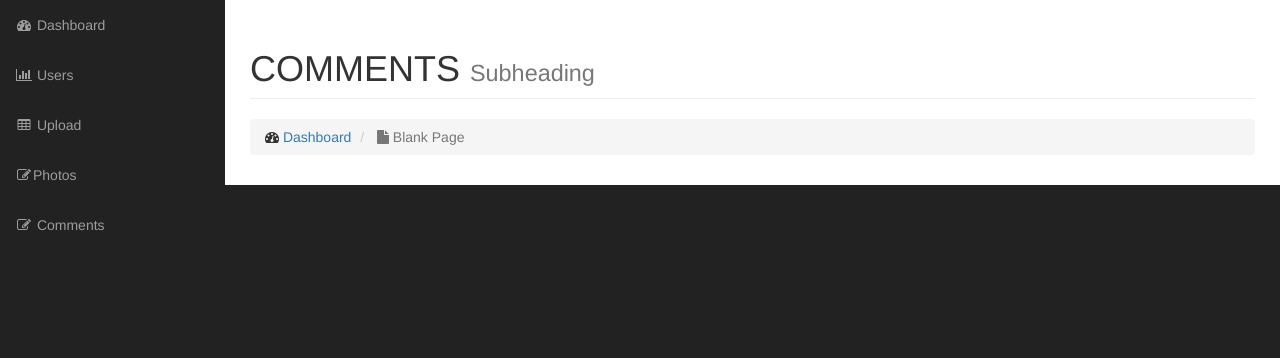
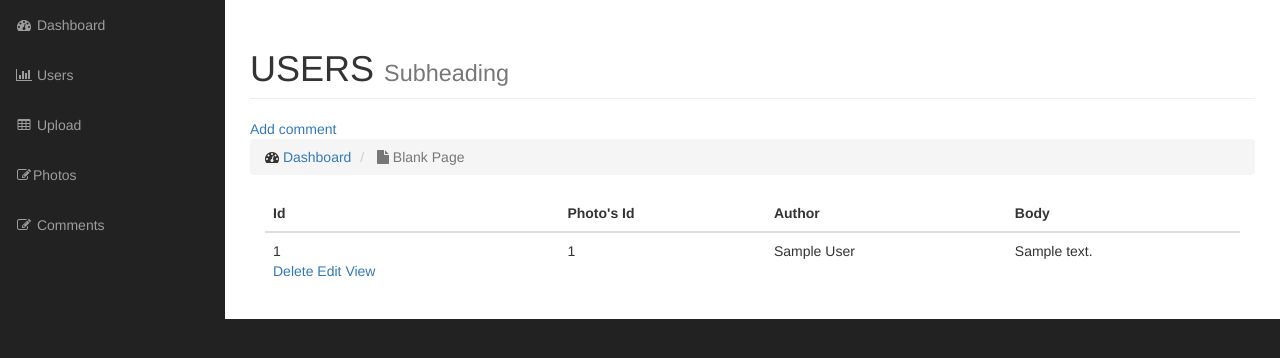
Before and after one commit to daedalus1215/CMS, a PHP site: page /admin/comments.php in a window 1280 px wide. Shown: the part 51-409 px from the top of the page. Run offline with PHP 8.4, Linux system fonts and the light colour scheme; the visitor is signed in with stand-in values (Sample User, id 1); tables that the repository leaves empty hold one stand-in row (values such as "Sample post"); grey boxes labelled with a size stand in for pictures from a placeholder-image service; some libraries are stand-ins or nearby versions.

Commit message:
building up comments.php

```diff
--- a/admin/comments.php
+++ b/admin/comments.php
@@ -1,4 +1,15 @@
 <?php include("includes/header.php"); ?>
+<?php if(!$session->is_signed_in()) {redirect("login.php"); }?>
+
+<?php
+
+$comments = Comment::find_all();
+
+?>
+
+
+
+
 
         <!-- Navigation -->
         <nav class="navbar navbar-inverse navbar-fixed-top" role="navigation">
@@ -15,9 +26,11 @@
                 <div class="row">
                     <div class="col-lg-12">
                         <h1 class="page-header">
-                            COMMENTS
+                            USERS
                             <small>Subheading</small>
                         </h1>
+                        <a href="add_comment.php">Add comment</a>
+
                         <ol class="breadcrumb">
                             <li>
                                 <i class="fa fa-dashboard"></i>  <a href="index.html">Dashboard</a>
@@ -26,6 +39,44 @@
                                 <i class="fa fa-file"></i> Blank Page
                             </li>
                         </ol>
+
+                        <div class="col-md-12">
+                            <table class="table table-hover">
+                                <thead>
+                                    <tr>
+                                        <th>Id</th>
+                                        <th>Photo's Id</th>
+                                        <th>Author</th>
+                                        <th>Body</th>
+                                    </tr>
+                                </thead>
+                                <tbody>
+                                    <?php foreach ($comments as $comment):?>
+                                    <tr>
+                                        <td>
+                                            <?php echo $comment->id; ?>
+                                            <!-- Control of each one. -->
+                                            <div class="picture_link">
+                                                <a href="delete_comment.php?id=<?php echo $comment->id; ?>">Delete</a>
+                                                <a href="edit_comment.php?id=<?php echo $comment->id; ?>">Edit</a>
+                                                <a href="view_comment.php?id=<?php echo $comment->id; ?>">View</a>
+                                            </div>
+                                        </td>
+                                        <td>
+                                            <?php echo $comment->photo_id?>
+                                        </td>
+                                        <td>
+                                            <?php echo $comment->author; ?>
+                                        </td>
+                                        <td>
+                                            <?php echo $comment->body; ?>
+                                        </td>
+                                    </tr>
+                                    <?php endforeach; ?>
+
+                                </tbody>
+                            </table>
+                        </div>
                     </div>
                 </div>
                 <!-- /.row -->
```
